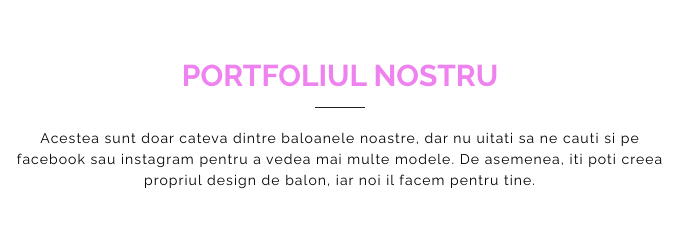
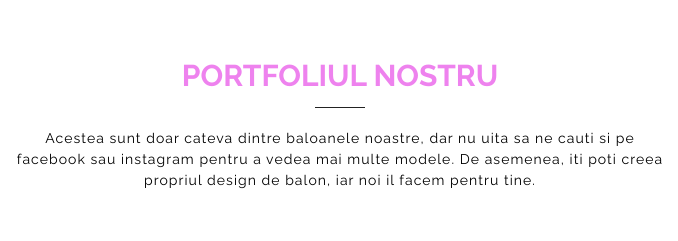
Before and after one commit to AdrianST19/EvelynsMagicStore-Webpage, a plain HTML site: page index.html in a window 1280 px wide. Shown: the part 1480-1721 px from the top of the page, 300-978 px from the left. Drawn offline with Linux system fonts and the light colour scheme; some packages are replaced by stand-ins of ours; files whose address does not match are found by name.

Commit message:
Update index.html

```diff
--- a/index.html
+++ b/index.html
@@ -227,7 +227,7 @@
         <section id="portfolio" class="light">
             <header class="title">
                 <h2 style="color: violet;">Portfoliul nostru</h2>
-                <p>Acestea sunt doar cateva dintre baloanele noastre, dar nu uitati sa ne cauti si pe facebook sau instagram pentru a vedea mai multe modele. De asemenea, iti poti creea propriul design de balon, iar noi il facem pentru tine.</p>
+                <p>Acestea sunt doar cateva dintre baloanele noastre, dar nu uita sa ne cauti si pe facebook sau instagram pentru a vedea mai multe modele. De asemenea, iti poti creea propriul design de balon, iar noi il facem pentru tine.</p>
             </header>
 
             <div class="container-fluid">
```
